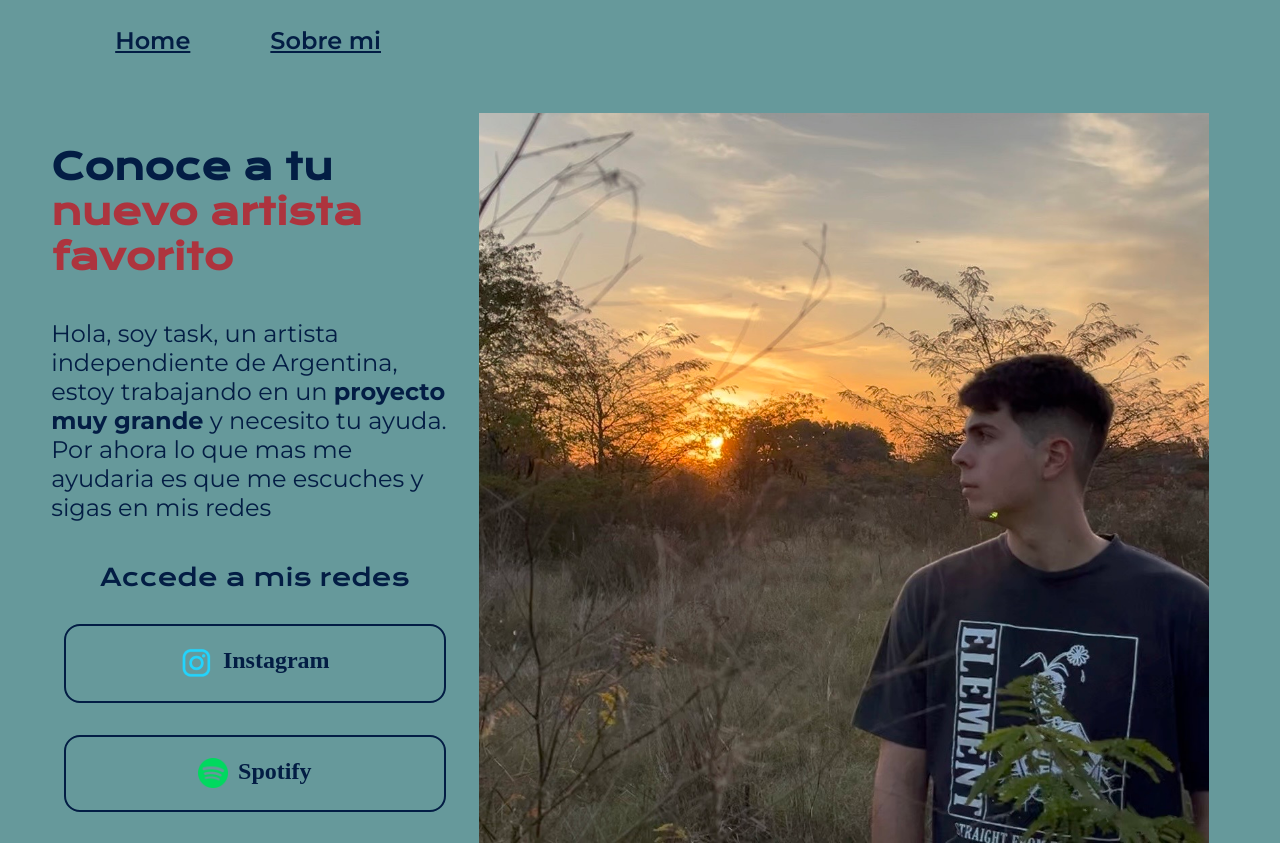
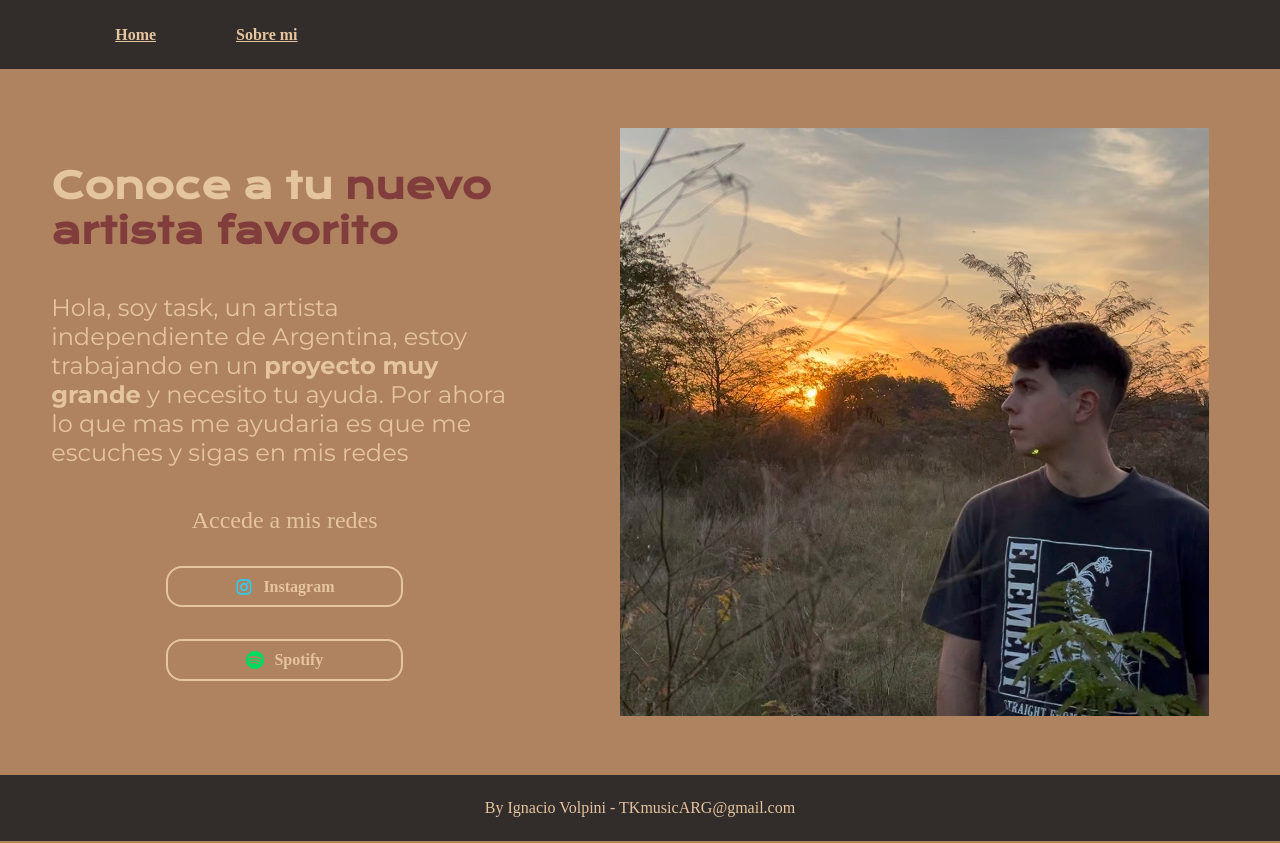
Before and after one commit to ElTask/portafolio, a plain HTML site: page index.html in a window 1280 px wide. Shown: the top 843 px of the page. Drawn offline with nearby package versions, Linux system fonts and the light colour scheme.

Commit message:
version final prueba 1

```diff
--- a/index.html
+++ b/index.html
@@ -27,10 +27,10 @@
             <div class="presentaciom__enlaces">
             <h2 class="presentacion__enlaces__subtitulo">Accede a mis redes</h2>
             <a class= "presentacion__enlaces__link" href="https://www.instagram.com/ignaciovolpini">
-                <img src="./assets/instagram.png">
+                <img class="logos__links" src="./assets/instagram.png">
                 Instagram</a>
             <a class= "presentacion__enlaces__link" href="https://open.spotify.com/artist/2IYbUUfEa1BKBQ79oqU86q?si=kzHyYE16SPyzclheuHlUvQ">
-                <img class="spotify" src="./assets/spotify.png">
+                <img class="logos__links" src="./assets/spotify.png">
                 Spotify</a>
             </div>
         </section>
--- a/styles/style.css
+++ b/styles/style.css
@@ -1,18 +1,30 @@
 @import url('https://fonts.googleapis.com/css2?family=Krona+One&family=Montserrat:ital,wght@0,100..900;1,100..900&display=swap');
 
+
+:root{
+    --color-primario:#AF8260;
+    --color-secundario:#E4C59E;
+    --color-terciario:#803D3B;
+    --color-marron:#322C2B;
+    --color-hover:#020202;
+
+    --fuente-montserrat:"Montserrat", sans-serif;
+    --fuente-krona:"Krona One", sans-serif;"
+}
 * {
     padding: 0;
     margin: 0;
 }
 
 body {
-    background-color: #66999B;;
-    color: #031D44;
+    background-color: var(--color-primario);
+    color: var(--color-secundario);
     box-sizing: border-box;
 }
 
 .header{
-    padding: 2% 0% 0% 9%;
+    padding: 2% 0% 2% 9%;
+    background-color: var(--color-marron);
 }
 
 .header__menu{
@@ -21,10 +33,10 @@ body {
 }
 
 .header__menu__link{
-    font-family: "Montserrat", sans-serif;
-    font-size: 24px;
+    font-family: var(--fuente-montserrat)
+    font-size: 1.5rem;
     font-weight: 600;
-    color: #031D44; ;
+    color: var(--color-secundario);
 }
 
 .presentacion{
@@ -32,28 +44,28 @@ body {
     align-items: center;
     padding: 3% 4%;
     justify-content: space-around;
-    gap: 0.5px;
+    gap: 082px;
 }
 
 .precentacion__contenido{
-    width: 615px;
+    width: 50%;
     display: flex;
     flex-direction: column;
     gap: 40px;
 }
 
 .presentacion__contenido__titulo{
-    font-size: 36px;
-    font-family: "Krona One", sans-serif;
+    font-size: 2.25rem;
+    font-family: var(--fuente-krona)
 }
 
 .titulo-destaque{
-    color: #AD343E;
+    color: var(--color-terciario)
 }
 
 .presentacion__contenido__texto{
-    font-size: 24px;
-    font-family: "Montserrat", sans-serif;
+    font-size: 1.5rem;
+    font-family: var(--fuente-montserrat)
 }
 
 .presentaciom__enlaces{
@@ -65,47 +77,69 @@ body {
 }
 
 .presentacion__enlaces__subtitulo{
-    font-family: "Krona One", sans-serif;
-    font-size: 24px;
+    font-family: var(--fuente-krona)
+    font-size: 1.5rem;
     font-weight: 400;
 }
 
 .presentacion__enlaces__link{
-    width: 378px;
+    width: 50%;
     text-align: center;
-    padding: 21.5px 0;
+    padding: 2% 0% 2%;
     border-radius: 16px;
-    font-family: "Montserrat, sans-serif";
-    font-size: 24px;
+    font-family: var(--fuente-montserrat)
+    font-size: 1.5rem;
     font-weight: 600;
     text-decoration: none;
-    color: #031D44;
-    border: 2px solid #031D44;
+    color: var(--color-secundario);
+    border: 2px solid var(--color-secundario);
     display: flex;
     justify-content: center;
     gap: 10px;
 }
 
 .presentacion__enlaces__link:hover{
-    background-color: #797979;
+    background-color: var(--color-hover);
 }
 
-.spotify{
-    width: 30px;
+.logos__links{
+    width: 8%;
     height: auto;
   }
 
 .foto{
     margin: 20px;
-    width: 730px;
+    width: 50%;
 }
 
 .footer{
-    background-color: #031D44;
+    background-color: var(--color-marron);
     padding: 24px;
-    color: #66999B ;
+    color: var(--color-secundario) ;
     text-align: center;
-    font-family: "Montserrat", sans-serif;
-    font-size: 24px;
+    font-family: var(--fuente-montserrat)
+    font-size: 1.5rem;
     font-weight: 400;
 }
+
+@media (max-width: 1200px){
+    .presentacion{
+        flex-direction: column-reverse;
+    }
+
+    .header{
+        padding: 10%
+    }
+
+    .header__menu{
+        justify-content: center;
+    }
+
+    .presentacion{
+        padding: 5%;
+    }
+
+    .precentacion__contenido{
+        width: auto;
+    }
+}
```
